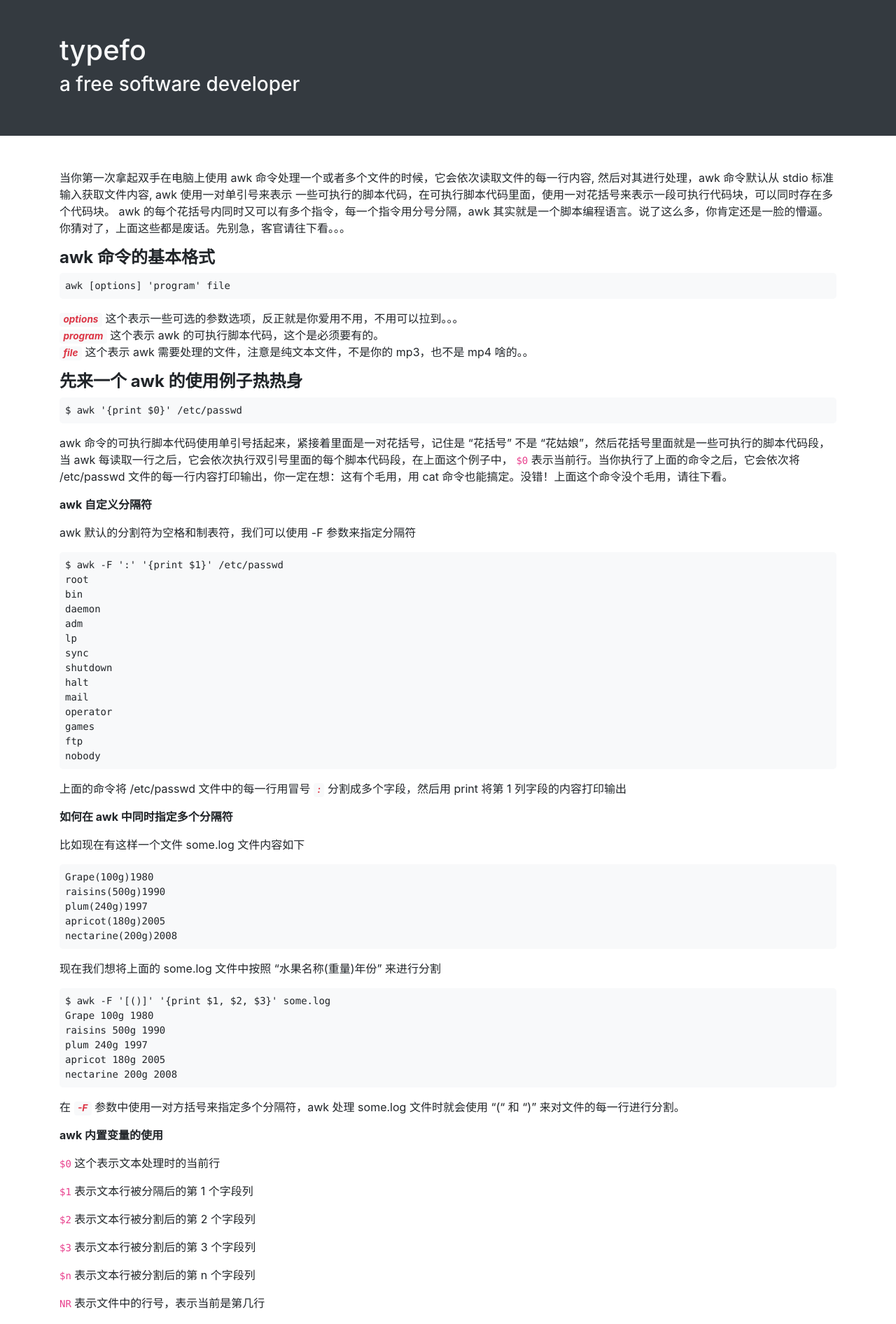
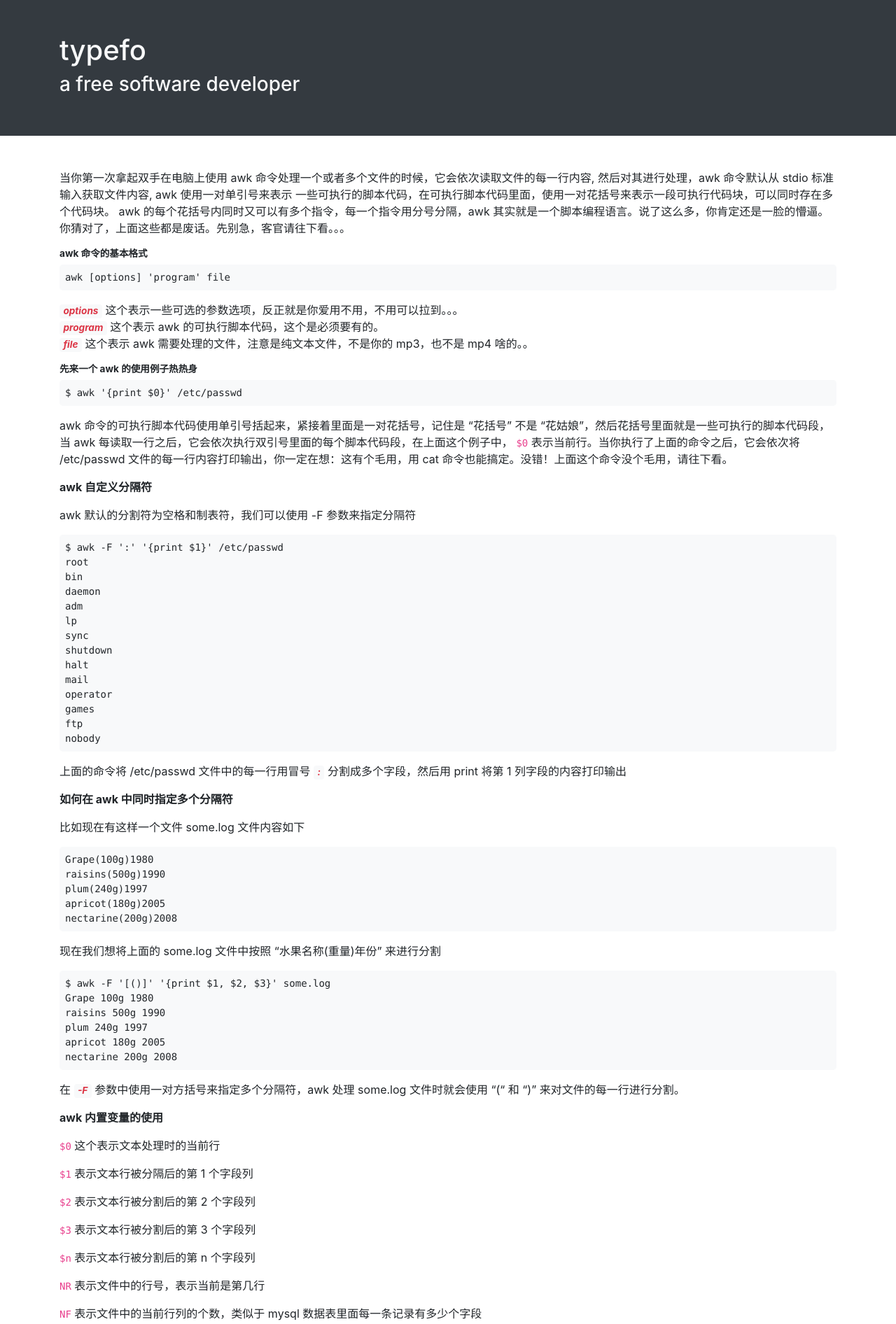
Before and after one commit to ehsud/blog, a Jekyll site: the page built from linux/the-awk-command.md, in a window 1280 px wide. Shown: the top 1892 px of the page at 70% size. Built offline with Jekyll 4.4.1, drawn with Linux system fonts in a browser that asks for light colours.

Commit message:
updated some files

```diff
--- a/assets/css/style.css
+++ b/assets/css/style.css
@@ -10,6 +10,10 @@ body {
 
 h1, h2, h3, h4, h5, h6 {
     font-weight: bolder;
+}
+
+h3, h4, h5, h6 {
+    font-size: 85%;
 }
 
 .content img {
```
